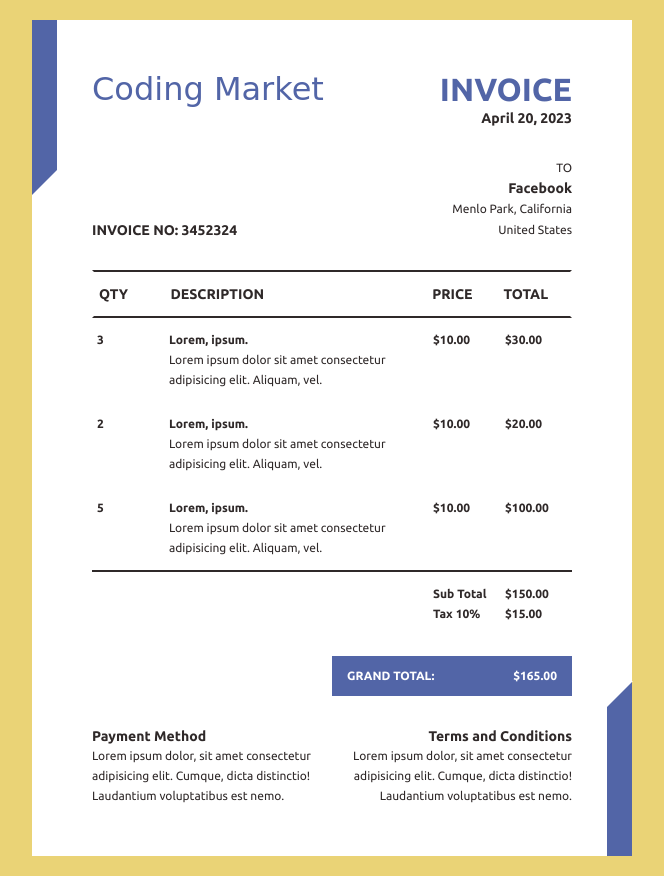
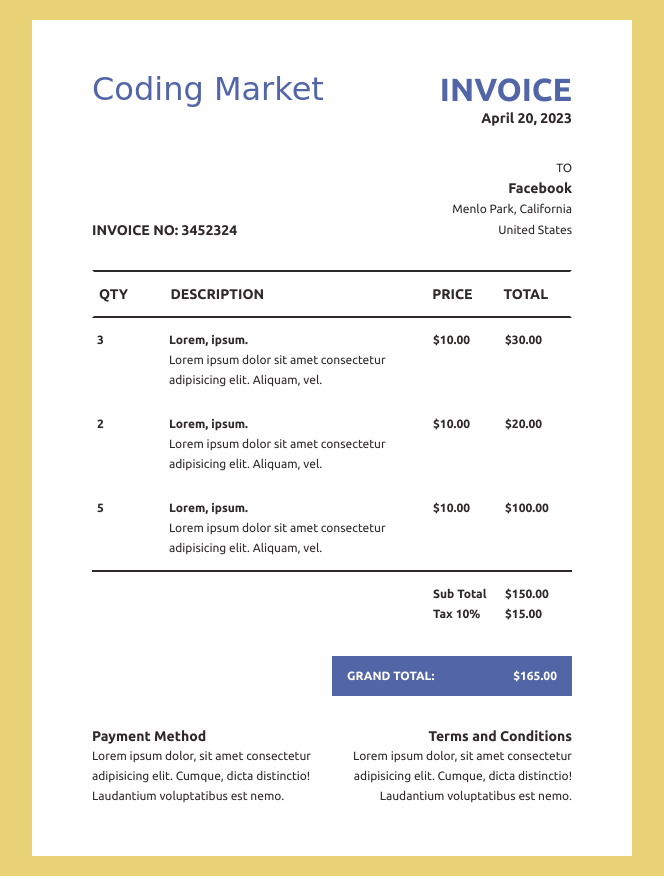
Before and after one commit to codingmarket07/Invoice-Template-Design, a plain HTML site: page index.html in a window 1280 px wide. Shown: the whole page, without its empty margins (308-972 px from the left). Drawn offline with Linux system fonts and the light colour scheme; a web font is replaced by a local one.

Commit message:
files updated

```diff
--- a/index.html
+++ b/index.html
@@ -8,7 +8,6 @@
 
 <section>
   <div class="invoice">
-    <div class="top_line"></div>
     <div class="header">
       <div class="i_row">
         <div class="i_logo">
@@ -141,7 +140,6 @@
         </div>
       </div>
     </div>
-    <div class="bottom_line"></div>
   </div>
 </section>
 
--- a/styles.css
+++ b/styles.css
@@ -117,41 +117,3 @@ body {
 .invoice .footer {
   margin-top: 30px;
 }
-
-.top_line,
-.bottom_line {
-  width: 25px;
-  height: 175px;
-  z-index: 1;
-  position: absolute;
-  background: var(--secondary-clr);
-}
-
-.top_line {
-  top: 0;
-  left: 0;
-}
-
-.bottom_line {
-  bottom: 0;
-  right: 0;
-}
-
-.top_line:before,
-.bottom_line:before {
-  content: "";
-  position: absolute;
-  border: 13px solid;
-}
-
-.top_line:before {
-  bottom: 0;
-  left: 0px;
-  border-color: transparent var(--white) var(--white) transparent;
-}
-
-.bottom_line:before {
-  top: 0;
-  left: 0px;
-  border-color: var(--white) transparent transparent var(--white);
-}
```
